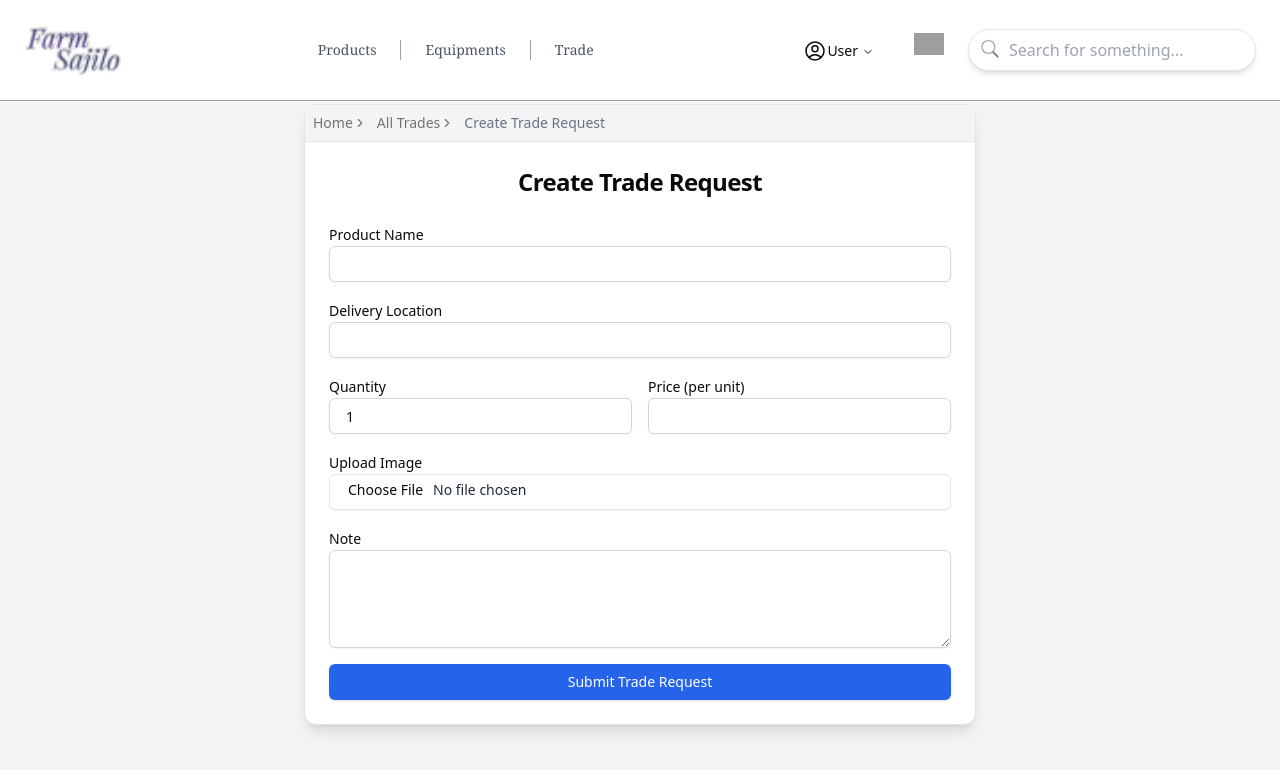
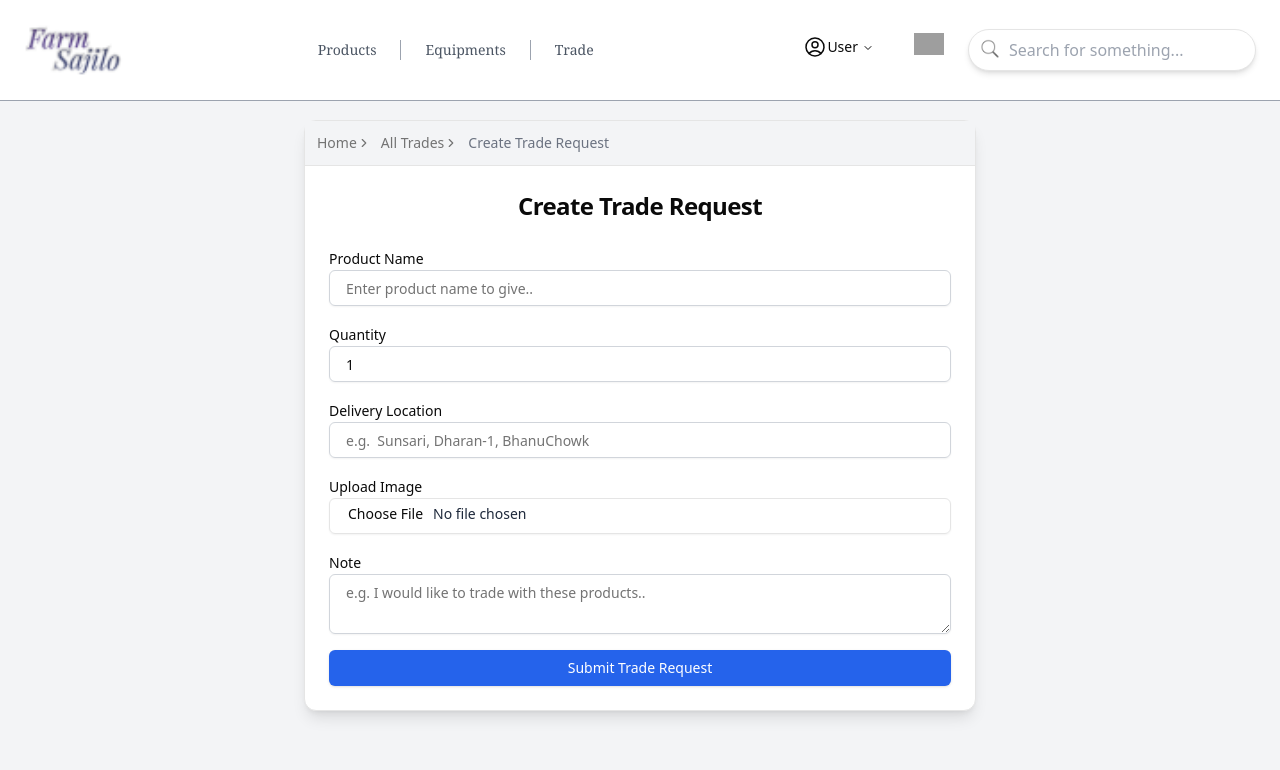
Before and after one commit to anish1A1/Final-Year-Project, a Next.js app in the folder frontend/: page /CreateTradeRequest/1 in a window 1280 px wide. Shown: the top 770 px of the page. Built offline with nearby package versions, Linux system fonts and the light colour scheme; grey boxes are pictures that could not be loaded.

Commit message:
removed the price of Trade Request from the frontend

```diff
--- a/frontend/app/(trades)/CreateTradeRequest/[id]/page.jsx
+++ b/frontend/app/(trades)/CreateTradeRequest/[id]/page.jsx
@@ -23,7 +23,6 @@ const CreateTradeRequestPage = () => {
         delivery_location: "",
         product_name: "",
         quantity: 1,
-        price: "",
         image: null,
         note: "",
     });
@@ -51,7 +50,7 @@ const CreateTradeRequestPage = () => {
                 router.push("/allTrades"); // Redirect after success
             }, 2000);
         } catch (error) {
-            const errorNotes = error.note && error.note[0];
+            const errorNotes = error.note && error.note[0] || error[0];
             if (errorNotes) {
                 toast.error(errorNotes);
                 return;
@@ -77,9 +76,9 @@ const CreateTradeRequestPage = () => {
 
     return (
         <div className="min-h-screen mt-24 bg-gray-100">
-            <div className="flex justify-center items-center">
+            <div className="flex justify-center items-center pt-4">
                 <Card className="w-full max-w-2xl shadow-lg rounded-xl bg-white mt-2 ">
-                    <div className=" p-2 border-b bg-gray-100 ">
+                    <div className=" p-3 border-b bg-gray-100 ">
                         <CustomBreadCrumb items={routesLocations}/>
                     </div>
 
@@ -101,22 +100,12 @@ const CreateTradeRequestPage = () => {
                             onChange={handleChange}
                             className="w-full px-4 py-2 border border-gray-300 rounded-md focus:ring-2 focus:ring-blue-500 focus:outline-none"
                             required
-                        />
-                    </div>
-                    {/* Delivery Location */}
-                    <div>
-                        <Label >Delivery Location</Label>
-                        <Input
-                            type="text"
-                            name="delivery_location"
-                            value={formData.delivery_location}
-                            onChange={handleChange}
-                            className="w-full px-4 py-2 border border-gray-300 rounded-md focus:ring-2 focus:ring-blue-500 focus:outline-none"
-                            required
+                            placeholder="Enter product name to give.."
                         />
                     </div>
 
-                    <div className="grid grid-cols-2 gap-4">
+
+
 
                     {/* Quantity */}
                     <div>
@@ -132,20 +121,25 @@ const CreateTradeRequestPage = () => {
                         />
                     </div>
 
-                    {/* Price */}
+                    {/* Delivery Location */}
+
+
+
+
+
+
                     <div>
-                        <Label >Price (per unit)</Label>
+                        <Label >Delivery Location</Label>
                         <Input
-                            type="number"
-                            name="price"
-                            value={formData.price}
-                            min="1"
+                            type="text"
+                            name="delivery_location"
+                            value={formData.delivery_location}
                             onChange={handleChange}
                             className="w-full px-4 py-2 border border-gray-300 rounded-md focus:ring-2 focus:ring-blue-500 focus:outline-none"
                             required
+                            placeholder="e.g.  Sunsari, Dharan-1, BhanuChowk "
+
                         />
-                    </div>
-
                     </div>
 
                     {/* Upload Image */}
@@ -167,8 +161,9 @@ const CreateTradeRequestPage = () => {
                             name="note"
                             value={formData.note}
                             onChange={handleChange}
-                            rows="4"
+                            rows="2"
                             className="w-full px-4 py-2 border border-gray-300 rounded-md focus:ring-2 focus:ring-blue-500 focus:outline-none"
+                        placeholder="e.g. I would like to trade with these products.."
                         ></Textarea>
                     </div>
 
--- a/frontend/app/components/Navbar/UserNav.tsx
+++ b/frontend/app/components/Navbar/UserNav.tsx
@@ -36,7 +36,7 @@ const UserNav = () => {
     }, [user]);
 
     return (
-        <div  className='mt-1'>
+        <div >
 
 
                 <NavigationMenu  >
```
Also changed, not shown: 1 other file (tests, documents, lock files or other folders).
